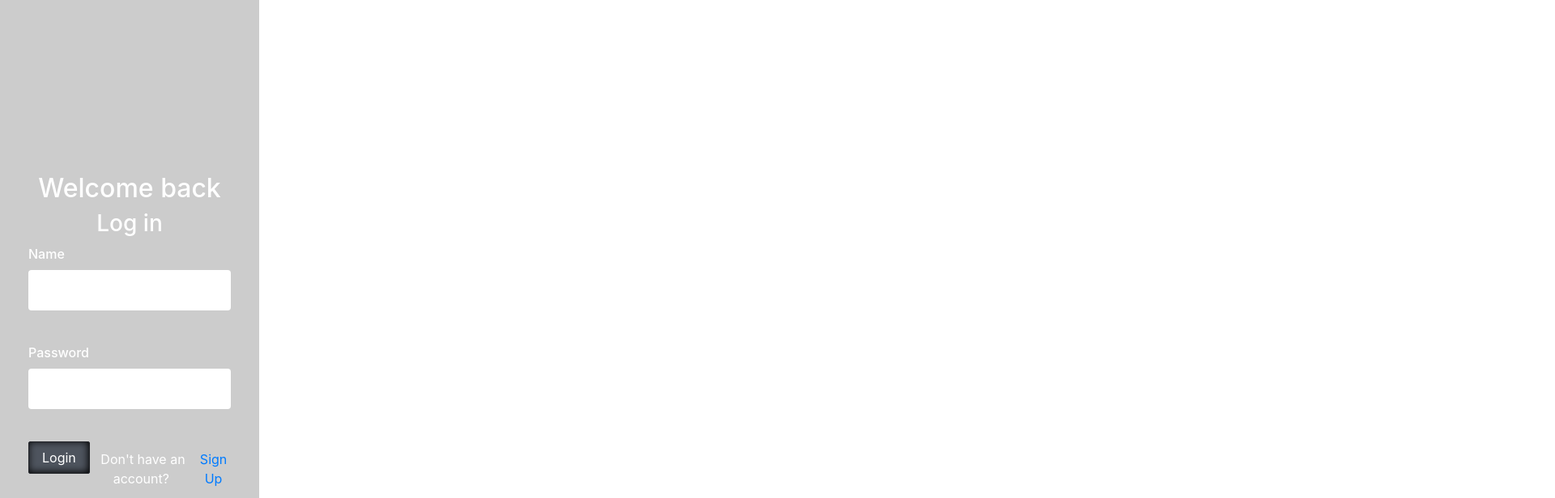
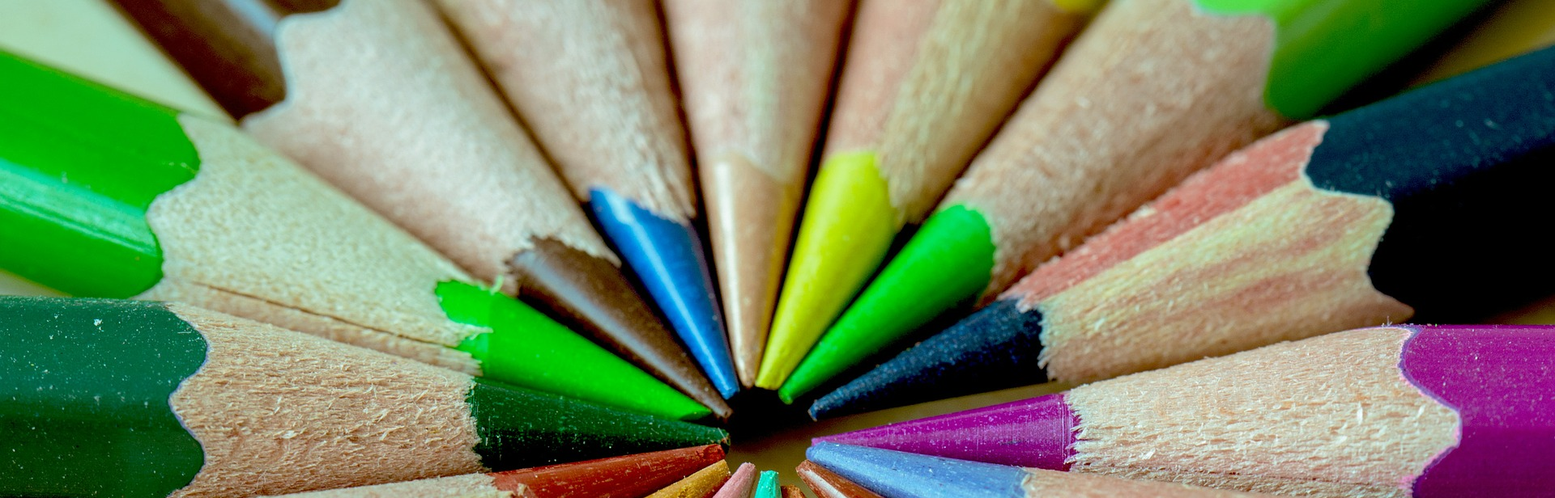
Before and after one commit to michalwarchol/color-post, a React app: page /login in a window 1280 px wide. Shown: the top 616 px of the page at 81% size, 1920 px wide, since content can reach past the window. Built offline with nearby package versions, Linux system fonts and the light colour scheme.

Commit message:
:art: Styled /login page

```diff
--- a/src/pages/Login/Login.scss
+++ b/src/pages/Login/Login.scss
@@ -1,37 +1,3 @@
 .login_page{
-    color: white;
-    min-height: 100vh;
-    .form_login{
-        background-color: rgba($color: #000000, $alpha: 0.2);
-        form{
-            width: 100%;
-            padding: 0 20px;
-            label{
-                font-weight: 500;
-            }
-            input{
-                width: 100%;
-                height: 50px;
-                @include textInput();
-            }
-            span{
-                height: 20px;
-                margin-bottom: 20px;
-            }
-            .submit_button{
-                button{
-                    width: 100px;
-                    height: 40px;
-                    @include submitButton();
-                }
-                span{
-                    text-align: center;
-                    margin: 0;
-                    a{
-                        text-decoration: none;
-                    }
-                }
-            }
-        }
-    }
+    @include loginAndSingup();
 }
--- a/src/pages/Login/Login.tsx
+++ b/src/pages/Login/Login.tsx
@@ -1,5 +1,7 @@
 import React, { useState } from 'react'
-
+import InputField from "../../components/InputField/InputField";
+import Button from "../../components/Button/Button";
+import Image from "../../img/background1920x1080.jpg";
 
 const Login = () => {
 
@@ -18,43 +20,40 @@ const Login = () => {
         .then(response=>response.json())
         .then(res=>{
             if(res.errors){
-                setNameError(res.errors.name);
-                setPasswordError(res.errors.password);
+                if(res.errors.name)
+                    setNameError(res.errors.name);
+                if(res.errors.password)
+                    setPasswordError(res.errors.password);
             }else{
-                console.log(res);
                 localStorage.setItem("user", JSON.stringify(res.user))
                 location.assign("/");
             }
         })
         .catch(err=>{
-            console.log("sdsadsa")
             console.log(err);
         })
     }
 
     return (
         <div className="login_page d-flex">
-            <div className="form_login d-flex col-12 col-sm-6 col-md-3 align-items-center justify-content-center flex-column">
+            <img src={Image} alt="not found" />
+            <div className="form d-flex col-12 col-md-6 col-xl-4 align-items-center justify-content-center flex-column">
+                <h1 className="mt-auto">Color Post</h1>
                 <h2>Welcome back</h2>
-                <h3>Log in</h3>
                 <form className="d-flex flex-column" action="/login" onSubmit={loginSubmit}>
-
-                    <label>Name</label>
-                    <input type="text" name="name" onChange={e=>setName(e.target.value)}/>
-                    <span>{nameError}</span>
-
-                    <label>Password</label>
-                    <input type="password" name="password" onChange={e=>setPassword(e.target.value)}/>
-                    <span>{passwordError}</span>
-
-                    <div className="submit_button d-flex justify-content-around">
-                        <button type="submit">Login</button>
+                    <InputField name="name" label="Name" type="text" error={nameError} value={name} onChange={e=>setName(e.currentTarget.value)}/>
+                    <InputField name="password" label="Password" type="password" error={passwordError} value={password} onChange={e=>setPassword(e.currentTarget.value)}/>
+                    <div className="submit_button d-flex justify-content-around flex-column align-items-center">
+                        <Button type="submit" text="Login" handleClick={()=>{}}/>
                         <span className="d-flex align-self-center">Don't have an account?&nbsp;<a href="/signup">Sign Up</a></span>
                     </div>
                 </form>
-            </div>
-            <div className="slider">
-
+                <div className="info d-flex mt-auto justify-content-center">
+                    <div className="">
+                        <p>You can find code of this project at <a href="https://github.com/michalwarchol/color-post">Github</a></p>
+                        <p>Copyright &copy; {new Date().getFullYear()} Michał Warchoł. All rights reserved</p>
+                    </div>
+                </div>
             </div>
         </div>
     )
```
